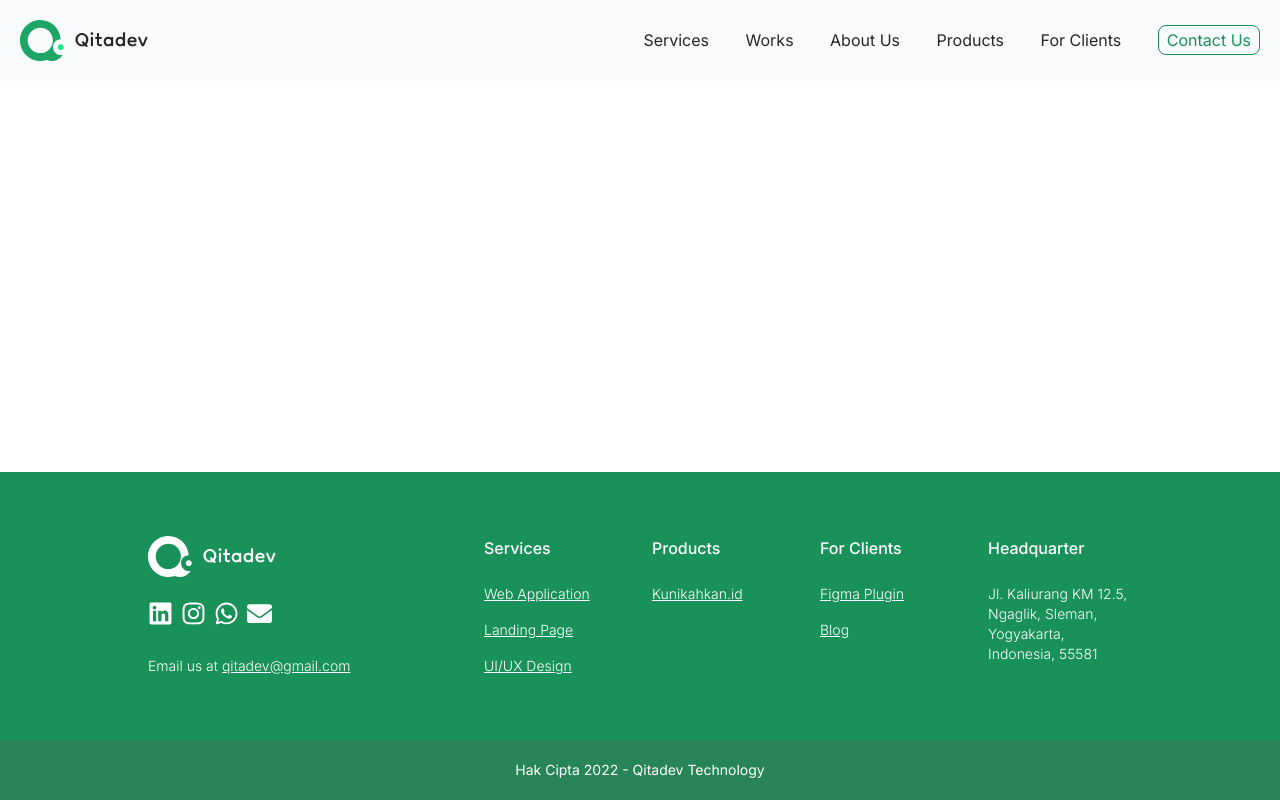
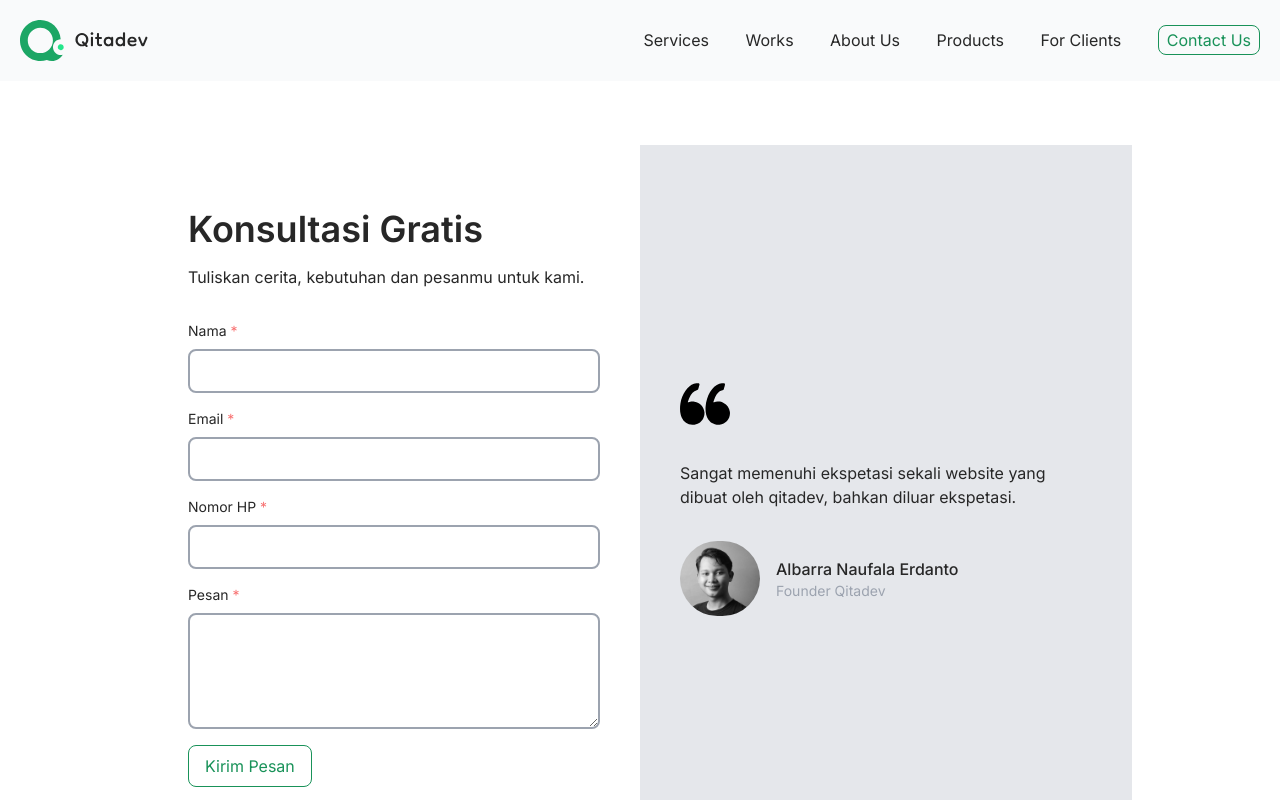
Before and after one commit to qitadev/qitadev-web, a Nuxt app: page /contact-us in a window 1280 px wide. Shown: the top 800 px of the page. Built offline with nearby package versions, Linux system fonts and the light colour scheme.

Commit message:
add ComingSoon component and contact-us page

```diff
--- /dev/null
+++ b/components/ComingSoon.vue
@@ -0,0 +1,18 @@
+<template>
+  <section class="mt-16 flex flex-col items-center max-w-5xl mx-auto px-5">
+    <img
+      src="images/coming-soon.svg"
+      alt="coming soon"
+      width="300px"
+    >
+    <h1 class="text-4xl font-semibold mt-8">
+      Halaman belum tersedia
+    </h1>
+    <p class="mt-4">
+      Halaman ini kosong, tapi tidak se-kosong hatiku.
+    </p>
+    <nuxt-link to="/" class="mt-4 border border-primary rounded-lg px-4 py-2 text-primary bg-transparent hover:bg-primary hover:text-white transition-colors">
+      Kembali ke Beranda
+    </nuxt-link>
+  </section>
+</template>
--- a/pages/contact-us.vue
+++ b/pages/contact-us.vue
@@ -1,6 +1,76 @@
 <template>
-  <div>
-    <!-- TODO -->
+  <div class="pb-24">
+    <section class="max-w-5xl mx-auto px-5">
+      <div class="grid grid-cols-1 md:grid-cols-12 mt-16">
+        <div class="col-span-1 md:col-span-6 flex flex-col items-start px-10 md:py-16">
+          <h1 class="font-semibold text-4xl">
+            Konsultasi Gratis
+          </h1>
+          <p class="mt-4">
+            Tuliskan cerita, kebutuhan dan pesanmu untuk kami.
+          </p>
+          <form action="#" class="mt-8 w-full">
+            <div class="w-full flex flex-col items-start">
+              <label for="#name" class="text-sm">
+                Nama <span class="text-red-400">*</span>
+              </label>
+              <input id="name" type="text" name="name" class="mt-2 px-4 py-2 w-full border-2 border-gray-400 focus:outline-primary rounded-lg">
+            </div>
+            <div class="w-full flex flex-col items-start mt-4">
+              <label for="#email" class="text-sm">
+                Email <span class="text-red-400">*</span>
+              </label>
+              <input id="email" type="email" name="name" class="mt-2 px-4 py-2 w-full border-2 border-gray-400 focus:outline-primary rounded-lg">
+            </div>
+            <div class="w-full flex flex-col items-start mt-4">
+              <label for="#phone" class="text-sm">
+                Nomor HP <span class="text-red-400">*</span>
+              </label>
+              <input id="phone" type="text" name="name" class="mt-2 px-4 py-2 w-full border-2 border-gray-400 focus:outline-primary rounded-lg">
+            </div>
+            <div class="w-full flex flex-col items-start mt-4">
+              <label for="#message" class="text-sm">
+                Pesan <span class="text-red-400">*</span>
+              </label>
+              <textarea id="message" type="text" name="name" rows="4" class="mt-2 px-4 py-2 w-full border-2 border-gray-400 focus:outline-primary rounded-lg" />
+            </div>
+            <div class="w-max mt-4">
+              <input type="submit" name="submit" class="border border-primary rounded-lg px-4 py-2 text-primary bg-transparent hover:bg-primary hover:text-white transition-colors cursor-pointer" value="Kirim Pesan">
+            </div>
+          </form>
+        </div>
+        <div class="col-span-1 md:col-span-6 bg-gray-200 flex justify-center items-center px-10 mt-8 md:mt-0 py-16">
+          <div class="w-full flex flex-col items-start">
+            <img
+              src="icons/quotation.svg"
+              alt="quotation"
+              width="50px"
+              height="50px"
+            >
+            <p class="mt-8">
+              Sangat memenuhi ekspetasi sekali website yang dibuat oleh qitadev, bahkan diluar ekspetasi.
+            </p>
+            <div class="flex items-center mt-8">
+              <img
+                src="images/albarra.png"
+                alt="profile picture"
+                class="rounded-full"
+                width="80px"
+                height="80px"
+              >
+              <div class="block ml-4">
+                <h2 class="text-md font-medium">
+                  Albarra Naufala Erdanto
+                </h2>
+                <p class="text-sm text-gray-400">
+                  Founder Qitadev
+                </p>
+              </div>
+            </div>
+          </div>
+        </div>
+      </div>
+    </section>
   </div>
 </template>
 
--- a/pages/for-clients.vue
+++ b/pages/for-clients.vue
@@ -1,11 +1,5 @@
 <template>
-  <div>
-    <!-- TODO -->
+  <div class="pb-24">
+    <coming-soon />
   </div>
 </template>
-
-<script>
-export default {
-  name: 'ForClientsPage'
-}
-</script>
```
Also changed, not shown: static/icons/quotation.svg (added), static/images/coming-soon.svg.
